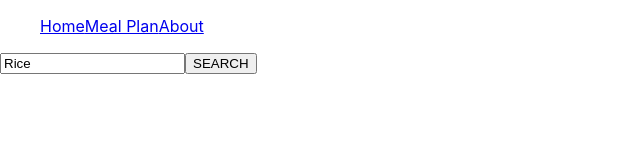
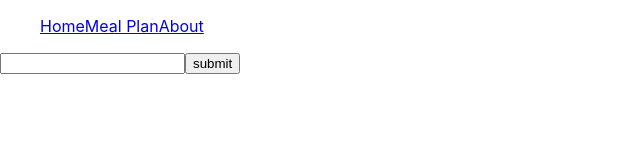
Before and after one commit to woodelin-florveus/my-bowl-frontend, a React (Create React App) app: page /mealform in a window 1280 px wide. Shown: the top 160 px of the page, without its empty margins (0-640 px from the left). Built offline with nearby package versions, Linux system fonts and the light colour scheme.

Commit message:
40% done

```diff
--- a/src/components/MealForm.js
+++ b/src/components/MealForm.js
@@ -2,40 +2,19 @@ import { useState, useEffect } from "react";
 
 const MealForm = () => {
 
-    const [searchMeal, setSearchMeal] = useState('Rice')
+    const [searchMeal, setSearchMeal] = useState("")
 
 
     const handleChange = (event) => {
-        setSearchMeal(event.target.value)
+        setSearchMeal({[event.target.name]:event.target.value})
+        console.log(event.target.value)
     }
 
-    const resetSearch = () => {
-        setSearchMeal("")
-    }
-
-    const callSearch = (event) => {
-        event.preventDefault()
-        setSearchMeal({...searchMeal})
-        resetSearch()
-
-    }
 
     const submitSearch = (event) => {
         event.preventDefault()
 
-        fetch(`http//localhost:3000/meals/search`, {
-            method: "GET",
-            headers: {
-                "Content-Type": "application/json",
-                "Accepts": "application/json"
-            },
-             body: JSON.stringify({
-                 query: searchMeal
-             })
-        })
-
     }
-
 
 
     return(
@@ -44,11 +23,12 @@ const MealForm = () => {
 
             <form className="searchForm" onSubmit={submitSearch}>
                 <input
-                    value={searchMeal}
+                    value={searchMeal.name}
+                    name="searchterm"
                     onChange={handleChange}
                     type="text"
                 />
-                <input onClick={callSearch} type="submit" value="SEARCH" />
+                <input type="submit" value="submit" />
             </form>
 
 
```
